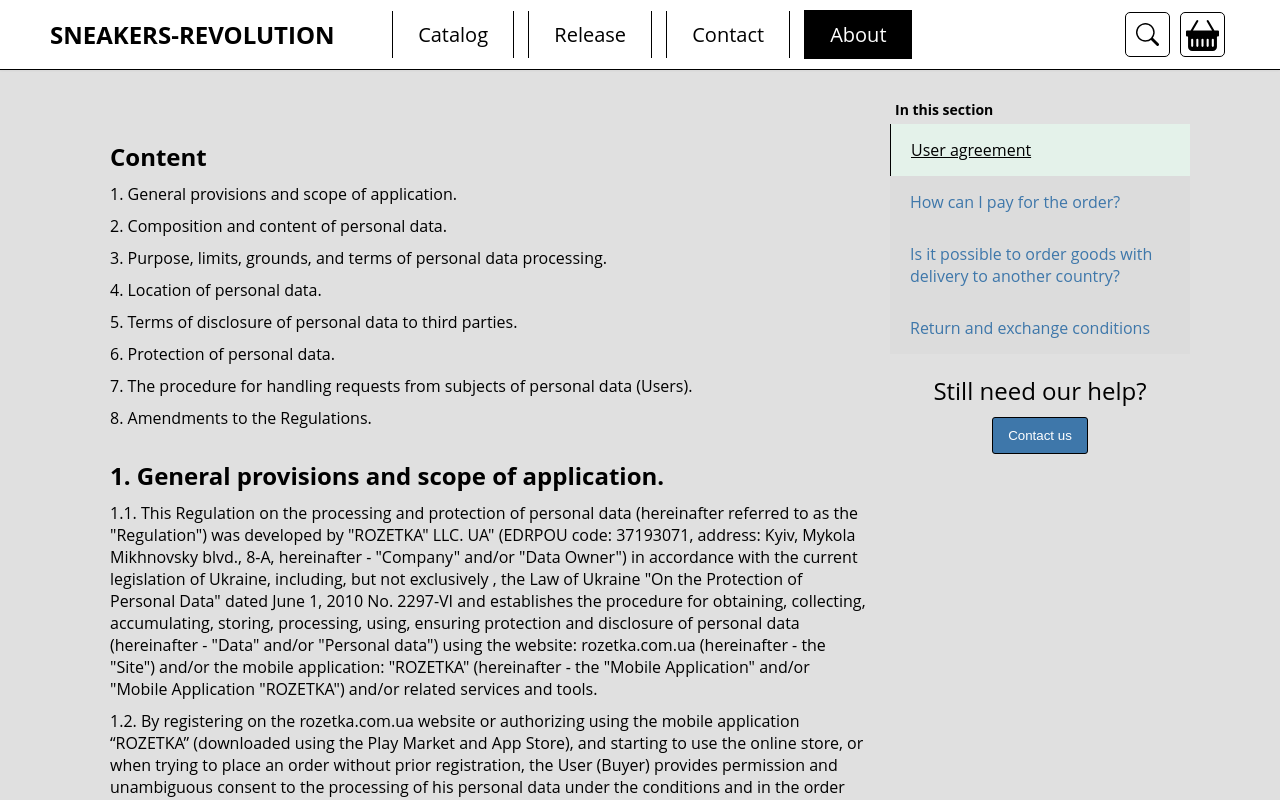
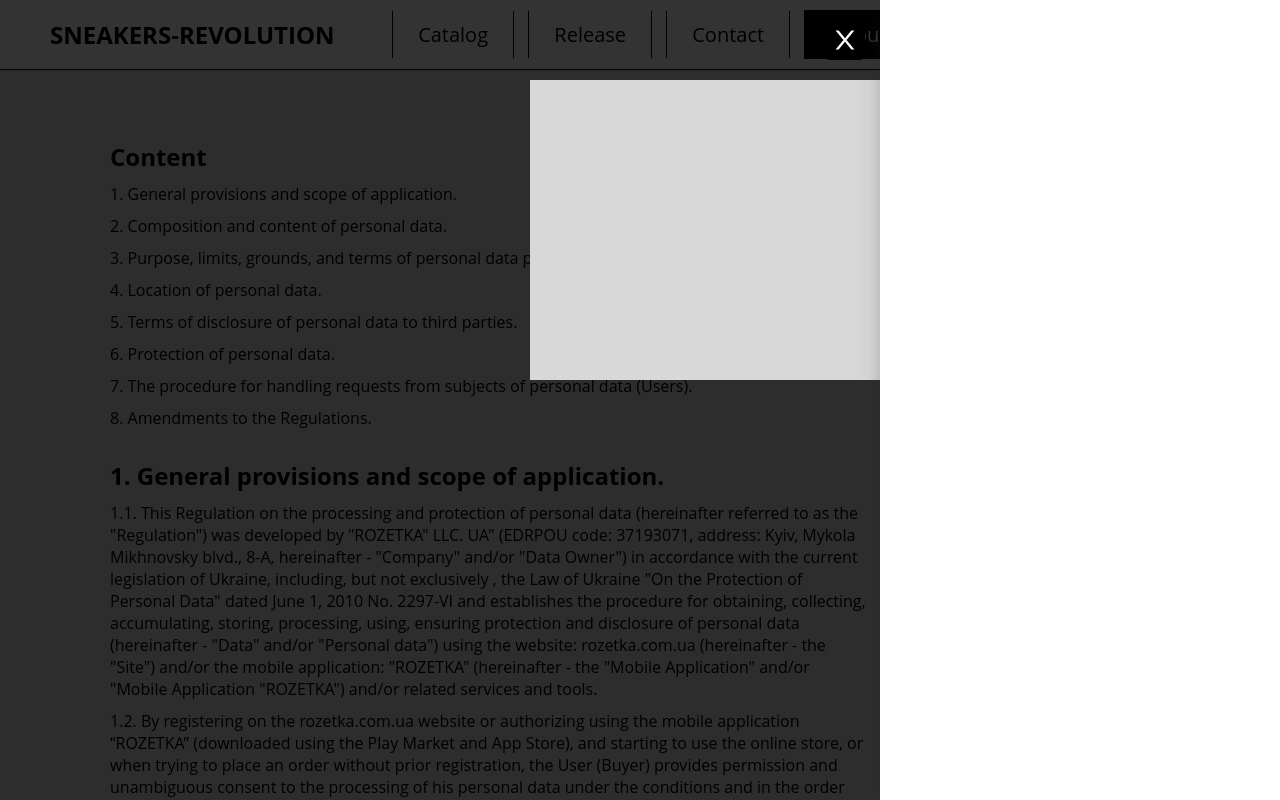
Before and after one commit to VitaliyLomachinsky/sneakers-revolution, a React (Create React App) app: page /about in a window 1280 px wide. Shown: the top 800 px of the page. Built offline with nearby package versions, Linux system fonts and the light colour scheme.

Commit message:
#11 Basket part 2

```diff
--- a/src/App.scss
+++ b/src/App.scss
@@ -7,6 +7,8 @@
 }
 
 .App {
+  transition: 1.5s;
+
   .header {
     width: 100%;
     min-height: 70px;
@@ -561,7 +563,7 @@
               margin-bottom: 30px;
             }
 
-            button {
+            &_button {
               margin-left: 20px;
               width: 150px;
               font-size: 16px;
@@ -615,35 +617,37 @@
   left: 0;
   width: 100%;
   height: 100vh;
-  background-color: rgba(0, 0, 0, 0.3);
+  background-color: rgba(0, 0, 0, 0.8);
+  transition: 0.4s;
+  transition-timing-function: ease-in;
 
   &_side-menu {
-    width: 300px;
+    width: 400px;
     height: 100vh;
-    transition: 0.5s;
+    transition: 0.4s;
     background-color: white;
     right: 0;
     top: 0;
     position: absolute;
     box-shadow: rgba(50, 50, 93, 0.25) 0px 13px 27px -5px,
       rgba(0, 0, 0, 0.3) 0px 8px 16px -8px;
-    transform-style: preserve-3d;
 
-    &_close-btn {
+    .basket_close-btn {
       position: absolute;
+      z-index: -10;
+
       width: 40px;
       height: 40px;
       border: 1px solid black;
-      top: 10px;
-      left: -50px;
+      top: 20px;
+      left: -55px;
       border-radius: 5px;
       display: flex;
       justify-content: center;
       align-items: center;
       background-color: black;
-      transition: 1.5s;
-      transition-timing-function: ease-in;
-      transform: translateZ(-10px);
+      transition: 0.5s;
+      transition-timing-function: ease-in-out;
       cursor: pointer;
 
       &_icon {
@@ -651,22 +655,45 @@
         color: white;
         height: auto;
       }
+
+      &:hover {
+        transform: scale(1.2);
+        transition: 0.1s;
+        border: 1px solid white;
+      }
     }
 
-    &_close-btn_outsise {
-      transform: translateX(370px);
+    .close-btn_hide {
+      transform: translateX(500px);
     }
 
     &_title {
-      text-decoration: underline;
       text-align: center;
       padding: 10px 0 5px 0;
     }
+
+    .basket_total {
+      transition: 0.5s;
+      transition-timing-function: ease-in;
+
+      position: absolute;
+      z-index: -100;
+
+      width: 350px;
+      height: 300px;
+      top: 80px;
+      left: -350px;
+      background-color: #d8d8d8;
+    }
+
+    .basket_total_hide {
+      transform: translateX(750px);
+      z-index: -50px;
+    }
   }
 
-  &_side-menu-outside {
-    transform: translateX(350px);
-    transition-delay: 0.5s;
+  &_side-menu_hide {
+    transform: translateX(400px);
     transition-timing-function: ease-in;
   }
 }
--- a/src/App.tsx
+++ b/src/App.tsx
@@ -1,28 +1,23 @@
 import { Route, Routes } from "react-router-dom";
 
 //style
-import './App.scss';
+import "./App.scss";
 
 //layout
-import Homepage from './layout/Homepage/Homepage';
-import Header from './layout/Header/Header';
-import Basket from './layout/Basket/Basket';
-import About from './layout/About/About';
-import Search from './components/Search';
+import Homepage from "./layout/Homepage/Homepage";
+import Header from "./layout/Header/Header";
+import Basket from "./layout/Basket/Basket";
+import About from "./layout/About/About";
+import Search from "./components/Search";
 import Contact from "./layout/Contact/Contact";
 import New_Release from "./layout/New_Release/New_Release";
 
-
-
-
 function App() {
-
   let search = false;
-
 
   return (
     <>
-      <div className='App'>
+      <div className="App">
         <Header />
         {search && <Search />}
         <main className={search ? "container" : "container-padding_top"}>
@@ -33,8 +28,8 @@
             <Route path="new_release" element={<New_Release />} />
           </Routes>
         </main>
+        <Basket />
       </div>
-      <Basket enable={false} />
     </>
   );
 }
--- a/src/layout/Basket/Basket.tsx
+++ b/src/layout/Basket/Basket.tsx
@@ -1,36 +1,46 @@
 import { useEffect, useState } from "react";
 import { AiOutlineClose } from "react-icons/ai";
 
+const Basket = () => {
+  const [basketShow, setBasketShow] = useState(true);
+  const [isHide, setIsHide] = useState(true);
+  const [isHideSideBar, setIsHideSideBar] = useState(true);
 
-const Basket = (props: { enable: boolean }) => {
-    const [state, setState] = useState(true);
+  useEffect(() => {
+    const timer = setTimeout(() => {
+      if (!isHide) {
+        setIsHideSideBar(!isHideSideBar);
+      }
+    }, 600);
+    setTimeout(() => {
+      if (isHide == false) {
+        setBasketShow(false);
+      }
+    }, 1150);
+    return () => clearTimeout(timer);
+  }, [isHide]);
 
-
-    useEffect(() => {
-        setState(props.enable);
-        state ?
-            document.body.style.overflow = "hidden" :
-            document.body.style.overflow = "";
-    }, [state]);
-
-    return (
-        state ? <div className="basket">
-            <div className={state ?
-                "basket_side-menu " :
-                "basket_side-menu basket_side-menu-outside"
-            }>
-                <div className={state ?
-                    "basket_side-menu_close-btn"
-                    : "basket_side-menu_close-btn basket_side-menu_close-btn_outsise"
-                }>
-                    <AiOutlineClose className="basket_side-menu_close-btn_icon" onClick={() => setState(!state)}></AiOutlineClose>
-                </div>
-                <h2 className="basket_side-menu_title">Basket:</h2>
-            </div>
-        </div> :
-            <></>
-    )
-
-}
+  return basketShow ? (
+    <div className="basket">
+      <div
+        className={`basket_side-menu${
+          isHideSideBar ? "" : " basket_side-menu_hide"
+        }`}
+      >
+        <div className={`basket_close-btn ${isHide ? "" : " close-btn_hide"}`}>
+          <AiOutlineClose
+            className="basket_close-btn_icon"
+            onClick={() => setIsHide(!isHide)}
+          ></AiOutlineClose>
+        </div>
+        <div
+          className={`basket_total ${isHide ? "" : " basket_total_hide"}`}
+        ></div>
+      </div>
+    </div>
+  ) : (
+    <></>
+  );
+};
 
 export default Basket;
--- a/src/layout/New_Release/Component/New_Release_Other_item.tsx
+++ b/src/layout/New_Release/Component/New_Release_Other_item.tsx
@@ -1,12 +1,20 @@
 const New_Release_Other_Item = () => {
-    return <div className="new_release_other_item">
+    return (
+        <div className="new_release_other_item">
             <div className="new_release_other_item_date">OCTOBER 11</div>
-        <img className="new_release_other_item_image" src={"https://s3.amazonaws.com/images.kicksfinder.com/products/thumbs/1954c2ddbfdefef33e37649d5da959fb_1696431433.jpg"}></img>
+            <img
+                className="new_release_other_item_image"
+                src={
+                    "https://s3.amazonaws.com/images.kicksfinder.com/products/thumbs/1954c2ddbfdefef33e37649d5da959fb_1696431433.jpg"
+                }
+            ></img>
             <div className="new_release_other_item_textbox">
                 <div className="new_release_other_item_textbox_left">
-                <h3>ASICS GEL-NYC1231 "Imaba GEL-NYC1231 "Imaba GEL-NYC1231 "Imabari"</h3>
+                    <h3>
+                        ASICS GEL-NYC1231 "Imaba GEL-NYC1231 "Imaba GEL-NYC1231 "Imabari"
+                    </h3>
 
-                <button className="new_release_other_item_textbox_button">
+                    <button className="new_release_other_item_textbox_left_button">
                         Where to buy
                     </button>
                 </div>
@@ -17,10 +25,9 @@
                     <p>Style Code: M1906RAL</p>
                     <p>Region: US</p>
                 </div>
-
             </div>
-
         </div>
-}
+    );
+};
 
 export default New_Release_Other_Item;
```
Also changed, not shown: src/layout/Basket/Components/Basket_Side-menu.tsx (added), src/layout/Basket/Components/Basket_total.tsx (added). Lines whose indentation alone changed are shown as unchanged.
